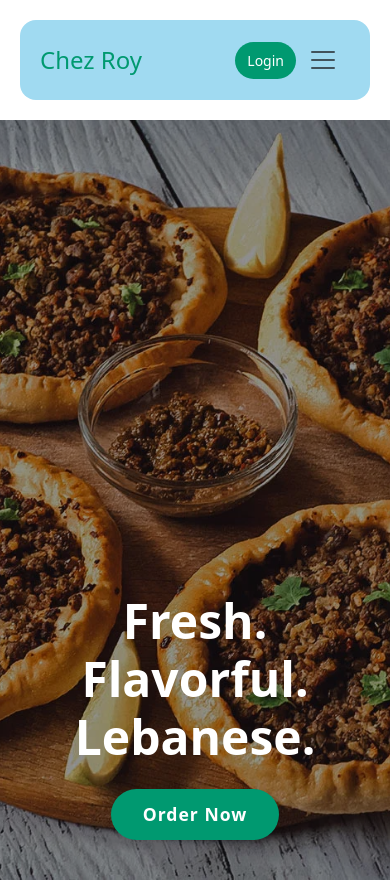
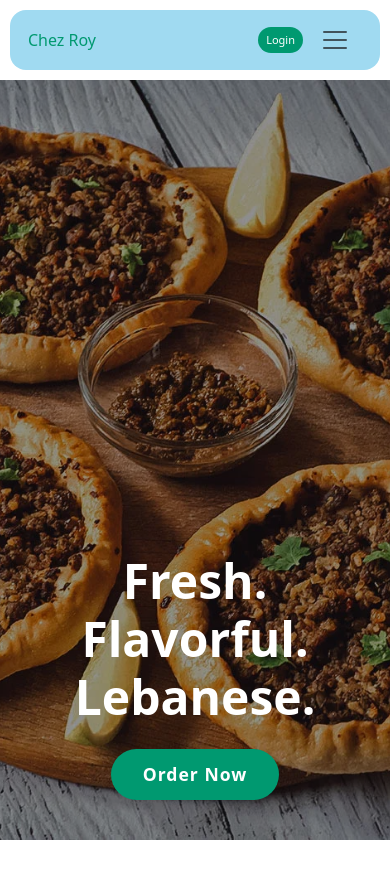
Before and after one commit to roybilain1/Restaurant, a React (Create React App) app in the folder restaurant/: page /#/ in a window 390 px wide. Shown: the top 882 px of the page. Built offline with nearby package versions, Linux system fonts and the light colour scheme.

Commit message:
Improve mobile responsiveness: fix navbar layout, auto-close menu on navigation, center cart items

```diff
--- a/restaurant/src/components/NavBar.js
+++ b/restaurant/src/components/NavBar.js
@@ -15,6 +15,15 @@ const Navbar = () => {
 
   const { cartItems } = useContext(CartContext);
   const { user, logout, isAuthenticated } = useContext(UserContext);
+
+  // Function to close the offcanvas menu
+  const closeMenu = () => {
+    const offcanvasElement = document.getElementById('offcanvasNavbar');
+    const bsOffcanvas = window.bootstrap.Offcanvas.getInstance(offcanvasElement);
+    if (bsOffcanvas) {
+      bsOffcanvas.hide();
+    }
+  };
 
   return (
     <nav>
@@ -46,6 +55,7 @@ const Navbar = () => {
                   <Link
                     to="/"
                     className={`nav-link mx-lg-2${location.pathname === '/' ? ' active' : ''}`}
+                    onClick={closeMenu}
                   >
                     Home
                   </Link>
@@ -54,6 +64,7 @@ const Navbar = () => {
                   <Link
                     to="/Menu"
                     className={`nav-link mx-lg-2${location.pathname === '/Menu' ? ' active' : ''}`}
+                    onClick={closeMenu}
                   >
                     Menu
                   </Link>
@@ -62,6 +73,7 @@ const Navbar = () => {
                   <Link
                     to="/Cart"
                     className={`nav-link mx-lg-2${location.pathname === '/Cart' ? ' active' : ''}`}
+                    onClick={closeMenu}
                   >
                     🛒 Cart ({cartItems.length})
                   </Link>
@@ -70,6 +82,7 @@ const Navbar = () => {
                   <Link
                     to="/About"
                     className={`nav-link mx-lg-2${location.pathname === '/About' ? ' active' : ''}`}
+                    onClick={closeMenu}
                   >
                     About us
                   </Link>
@@ -78,6 +91,7 @@ const Navbar = () => {
                   <Link
                     to="/Contact"
                     className={`nav-link mx-lg-2${location.pathname === '/Contact' ? ' active' : ''}`}
+                    onClick={closeMenu}
                   >
                     Contact us
                   </Link>
@@ -87,9 +101,10 @@ const Navbar = () => {
           </div>
 
           {/* Show user name and logout if logged in, otherwise show login button */}
+          <div className="user-section">
             {isAuthenticated ? (
               <div className="d-flex align-items-center">
-              <span className="user-name me-3">Welcome, {user.name}</span>
+                <span className="user-name me-2">Welcome, {user.name}</span>
                 <button onClick={logout} className="login-button">
                   Logout
                 </button>
@@ -97,6 +112,7 @@ const Navbar = () => {
             ) : (
               <Link to="/login" className="login-button">Login</Link>
             )}
+          </div>
 
           <button
             className="navbar-toggler"
--- a/restaurant/src/pages/Cart.js
+++ b/restaurant/src/pages/Cart.js
@@ -55,13 +55,13 @@ const Cart = () => {
 
   return (
     <div className="container mt-4">
-      <h2>Your Cart 🛒</h2>
+      <h2 className="text-center">Your Cart 🛒</h2>
 
       {Array.isArray(cartItems) && cartItems.length === 0 ? (
-        <p className="text-muted">Your cart is empty.</p>
+        <p className="text-muted text-center">Your cart is empty.</p>
       ) : (
         <>
-          <div className="d-flex flex-wrap gap-3 mb-4">
+          <div className="d-flex flex-wrap gap-3 mb-4 justify-content-center">
             {cartItems.map((item) => (
               item && typeof item === 'object' ? (
                 <div
--- a/restaurant/src/styles/NavBar.css
+++ b/restaurant/src/styles/NavBar.css
@@ -23,6 +23,7 @@
     transition: background-color 0.3s;
     border: none;
     cursor: pointer;
+    white-space: nowrap;
 }
 
 .login-button:hover {
@@ -34,6 +35,16 @@
     color: #009970;
     font-weight: 600;
     font-size: 14px;
+    white-space: nowrap;
+    overflow: hidden;
+    text-overflow: ellipsis;
+    max-width: 150px;
+}
+
+.user-section {
+    display: flex;
+    align-items: center;
+    margin-right: 10px;
 }
 
 .navbar-toggler {
@@ -78,3 +89,54 @@
         visibility: visible;
     }
 }
+
+/* Mobile responsive improvements */
+@media (max-width: 990px) {
+    .navbar {
+        height: auto;
+        min-height: 60px;
+        padding: 0.5rem;
+    }
+
+    .navbar-brand {
+        font-size: 18px;
+    }
+
+    .user-name {
+        font-size: 11px;
+        max-width: 80px;
+    }
+
+    .login-button {
+        font-size: 12px;
+        padding: 6px 10px;
+    }
+
+    .user-section {
+        margin-right: 5px;
+    }
+
+    .container-fluid {
+        padding-right: 10px;
+        padding-left: 10px;
+    }
+}
+
+@media (max-width: 576px) {
+    .navbar {
+        margin: 10px;
+    }
+
+    .navbar-brand {
+        font-size: 16px;
+    }
+
+    .user-name {
+        display: none; /* Hide welcome message on very small screens */
+    }
+
+    .login-button {
+        font-size: 11px;
+        padding: 5px 8px;
+    }
+}
```
Lines whose indentation alone changed are shown as unchanged.
